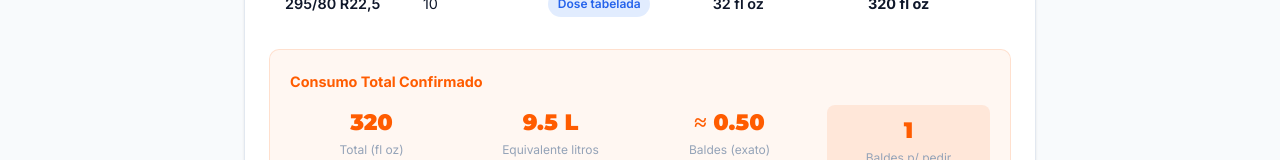
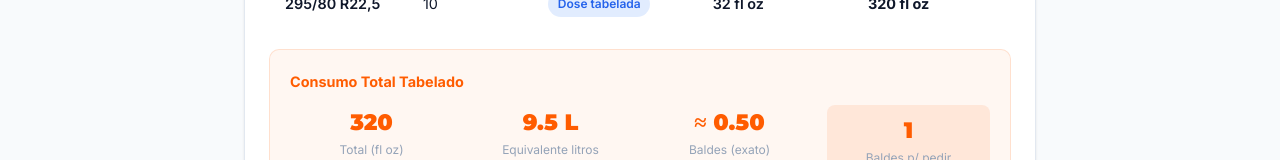
Before and after one commit to vicgouveia-cloud/flat-free-brasil, a Next.js app: page /calculadora in a window 1280 px wide. Shown: the part 726-886 px from the top of the page. Built offline with nearby package versions, Linux system fonts and the light colour scheme.

Commit message:
fix(calculator): refine totals panel labeling for table, estimated and partial totals

```diff
--- a/app/calculadora/page.tsx
+++ b/app/calculadora/page.tsx
@@ -88,6 +88,14 @@ export default function CalculadoraPage() {
   const unresolvedLines = evaluatedLines.filter(item => item.resolution.status === 'requires_review')
   const totalOz = resolvedLines.reduce((sum, item) => sum + item.lineTotalOz, 0)
   const hasUnresolved = unresolvedLines.length > 0
+  const hasEmpirical = resolvedLines.some(
+    item => item.resolution.status === 'resolved' && item.resolution.source === 'empirical_heavy_road'
+  )
+  const totalsTitle = hasUnresolved
+    ? 'Consumo Total Parcial'
+    : hasEmpirical
+    ? 'Consumo Total Estimado'
+    : 'Consumo Total Tabelado'
 
   // Cálculo da fórmula física ASI no modo técnico
   const techResult = calculateDoseFromFormula({
@@ -444,11 +452,9 @@ export default function CalculadoraPage() {
                 }}
               >
                 <div style={{ marginBottom: '0.75rem', fontWeight: 700, fontSize: '0.9rem' }}>
-                  {hasUnresolved ? (
-                    <span style={{ color: '#ea580c' }}>Consumo Total Parcial (apenas itens confirmados/calculados)</span>
-                  ) : (
-                    <span style={{ color: 'var(--color-safety-orange)' }}>Consumo Total Confirmado</span>
-                  )}
+                  <span style={{ color: hasUnresolved ? '#ea580c' : 'var(--color-safety-orange)' }}>
+                    {totalsTitle}
+                  </span>
                 </div>
 
                 <div
```
